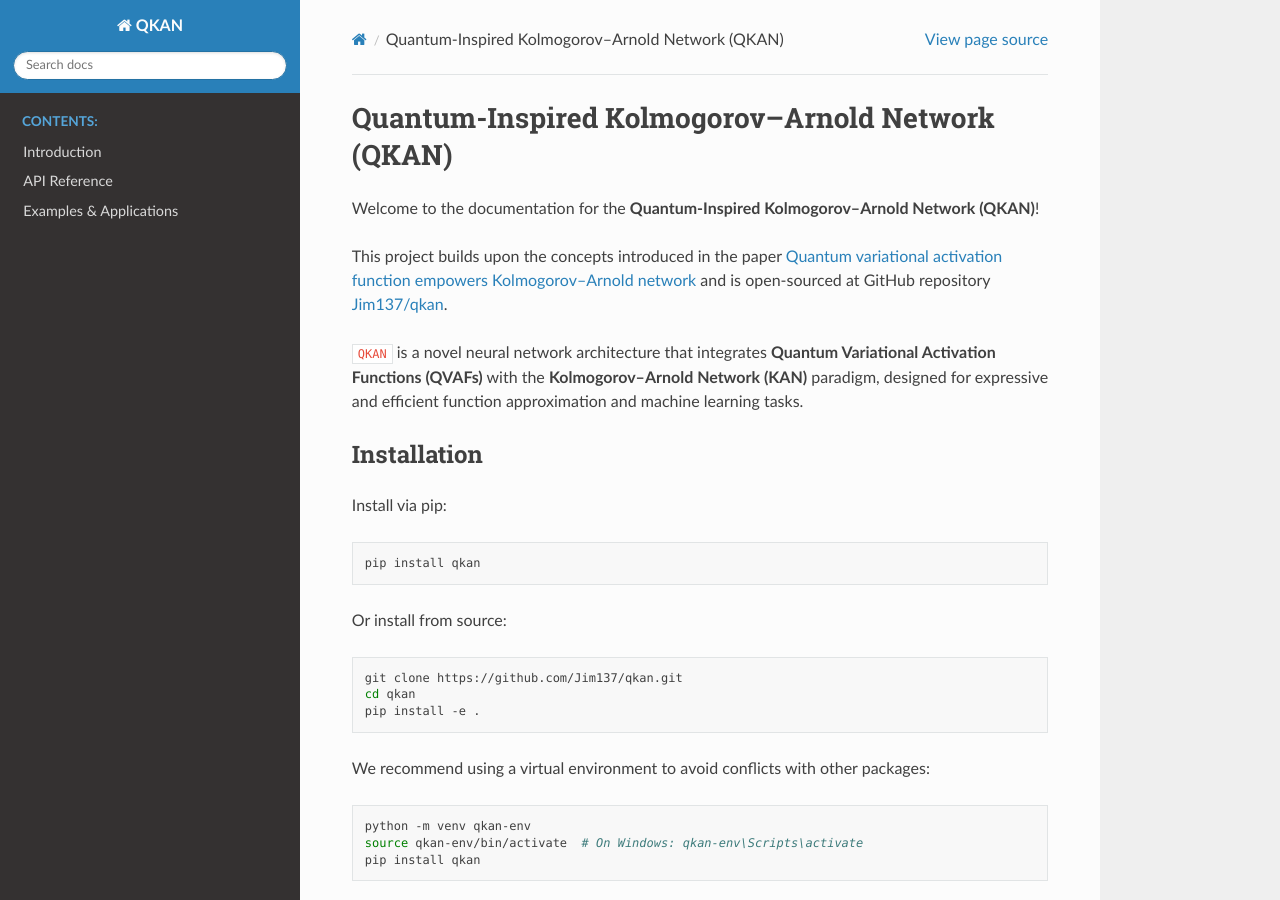
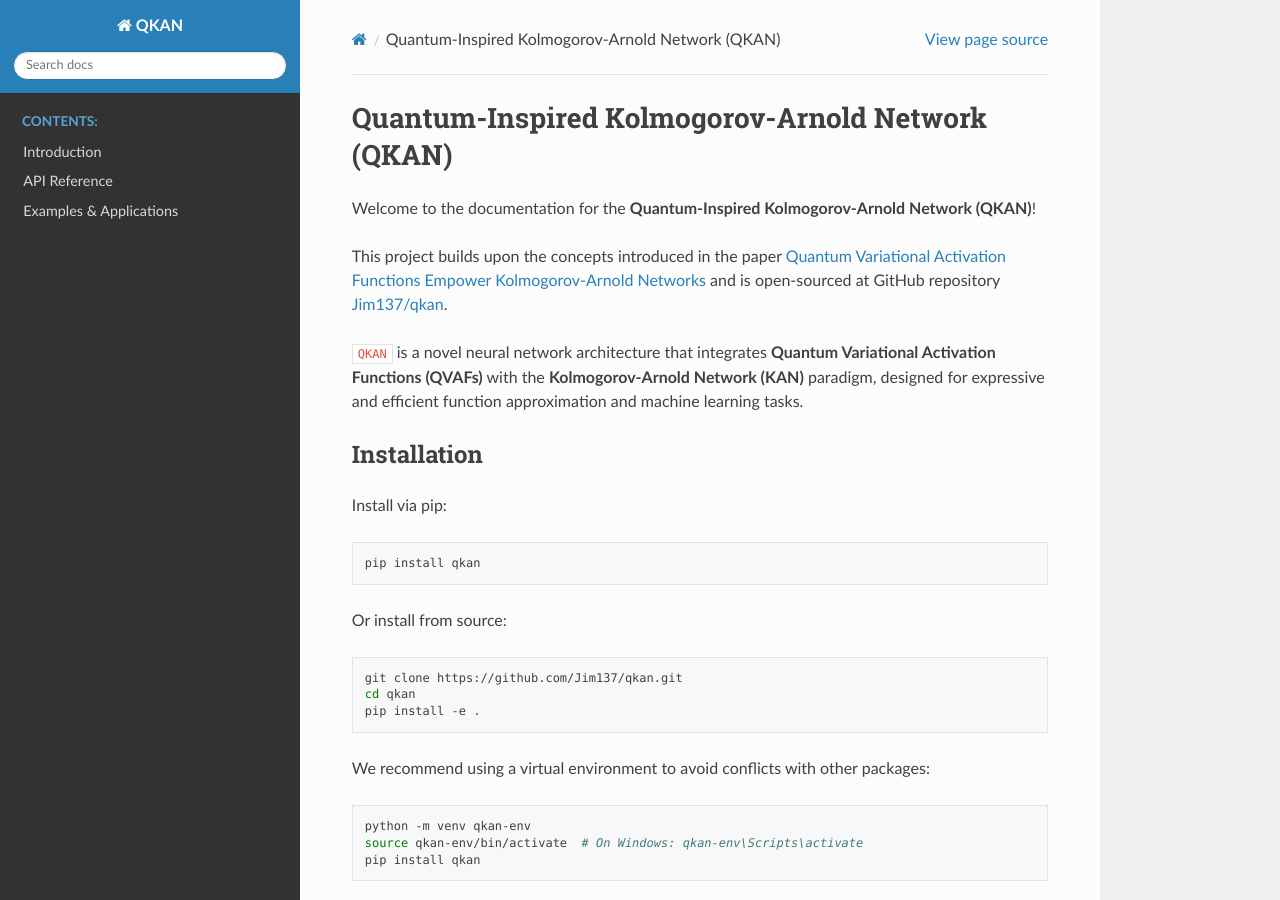
Before and after one commit to Jim137/qkan, a Sphinx documentation site: the page built from docs/index.rst, in a window 1280 px wide and 900 px high. Built offline with Sphinx 7.4.7 and the Read the Docs theme 3.1.0, drawn with Linux system fonts in a browser that asks for light colours; some of the changed text lies outside the part shown.

```diff
--- a/docs/index.rst
+++ b/docs/index.rst
@@ -3,17 +3,17 @@
    You can adapt this file completely to your liking, but it should at least
    contain the root `toctree` directive.
 
-Quantum-Inspired Kolmogorov–Arnold Network (QKAN)
+Quantum-Inspired Kolmogorov-Arnold Network (QKAN)
 =================================================
 
-Welcome to the documentation for the **Quantum-Inspired Kolmogorov–Arnold Network (QKAN)**!
+Welcome to the documentation for the **Quantum-Inspired Kolmogorov-Arnold Network (QKAN)**!
 
-This project builds upon the concepts introduced in the paper `Quantum variational activation function empowers Kolmogorov–Arnold network`_ and is open-sourced at GitHub repository `Jim137/qkan`_.
+This project builds upon the concepts introduced in the paper `Quantum Variational Activation Functions Empower Kolmogorov-Arnold Networks`_ and is open-sourced at GitHub repository `Jim137/qkan`_.
 
-.. _Quantum variational activation function empowers Kolmogorov–Arnold network: https://arxiv.org/abs/
+.. _Quantum Variational Activation Functions Empower Kolmogorov-Arnold Networks: https://arxiv.org/abs/2509.14026
 .. _Jim137/qkan: https://github.com/Jim137/qkan
 
-``QKAN`` is a novel neural network architecture that integrates **Quantum Variational Activation Functions (QVAFs)** with the **Kolmogorov–Arnold Network (KAN)** paradigm, designed for expressive and efficient function approximation and machine learning tasks.
+``QKAN`` is a novel neural network architecture that integrates **Quantum Variational Activation Functions (QVAFs)** with the **Kolmogorov-Arnold Network (KAN)** paradigm, designed for expressive and efficient function approximation and machine learning tasks.
 
 Installation
 ------------
@@ -79,6 +79,21 @@ Here's a minimal working example for function fitting using QKAN:
 
    qkan.plot(from_acts=True, metric=None)
 
+Citation
+--------
+
+If you find this project useful in your research, please consider citing the following paper:
+
+.. code-block:: bibtex
+
+   @article{jiang2025qkan,
+      title={Quantum Variational Activation Functions Empower Kolmogorov-Arnold Networks},
+      author={Jiang, Jiun-Cheng and Huang, Yu-Chao and Chen, Tianlong and Goan, Hsi-Sheng},
+      journal={arXiv preprint arXiv:2509.14026},
+      year={2025},
+      url={https://arxiv.org/abs/2509.14026}
+   }
+
 .. toctree::
    :maxdepth: 2
    :caption: Contents:
--- a/pyproject.toml
+++ b/pyproject.toml
@@ -46,7 +46,10 @@ doc = [
     "sphinx-autodoc-typehints",
     "nbsphinx",
     "jupyter",
+    "qiskit[visualization]>=2.0",
 ]
+
+all = ["qkan[qml,dev,doc]"]
 
 [project.urls]
 Homepage = "https://github.com/Jim137/qkan"
--- /dev/null
+++ b/requirements-exp.txt
@@ -0,0 +1 @@
+pykan==0.0.5
--- a/src/qkan/__init__.py
+++ b/src/qkan/__init__.py
@@ -1,4 +1,4 @@
-__version__ = "0.0.1"
+__version__ = "0.1.0"
 
 from .feynman import dataset_range, get_feynman_dataset
 from .kan import KAN
```
Also changed, not shown: README.md (+48 -6 lines), docs/intro/qkan.ipynb, 3 other files.
